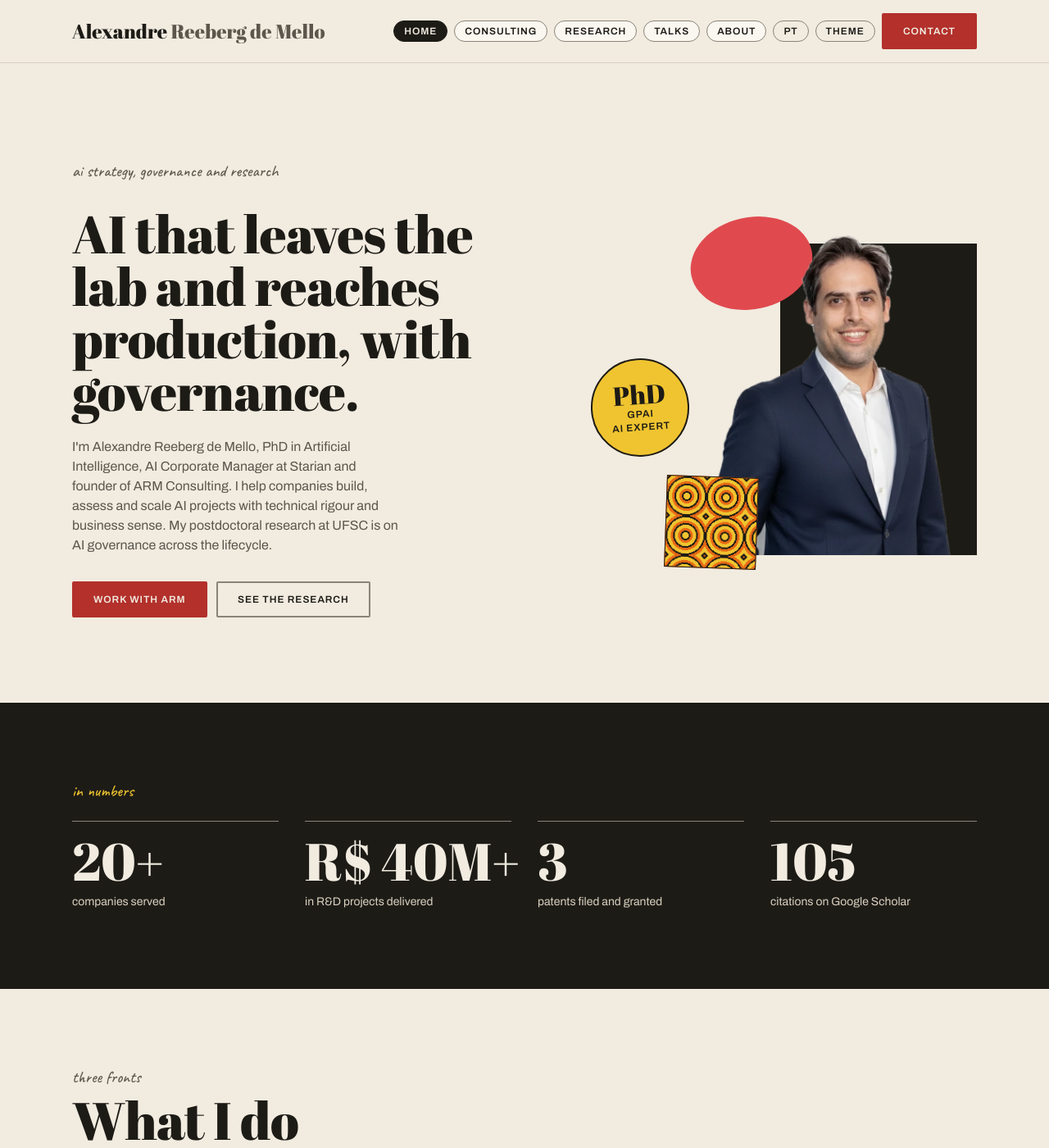
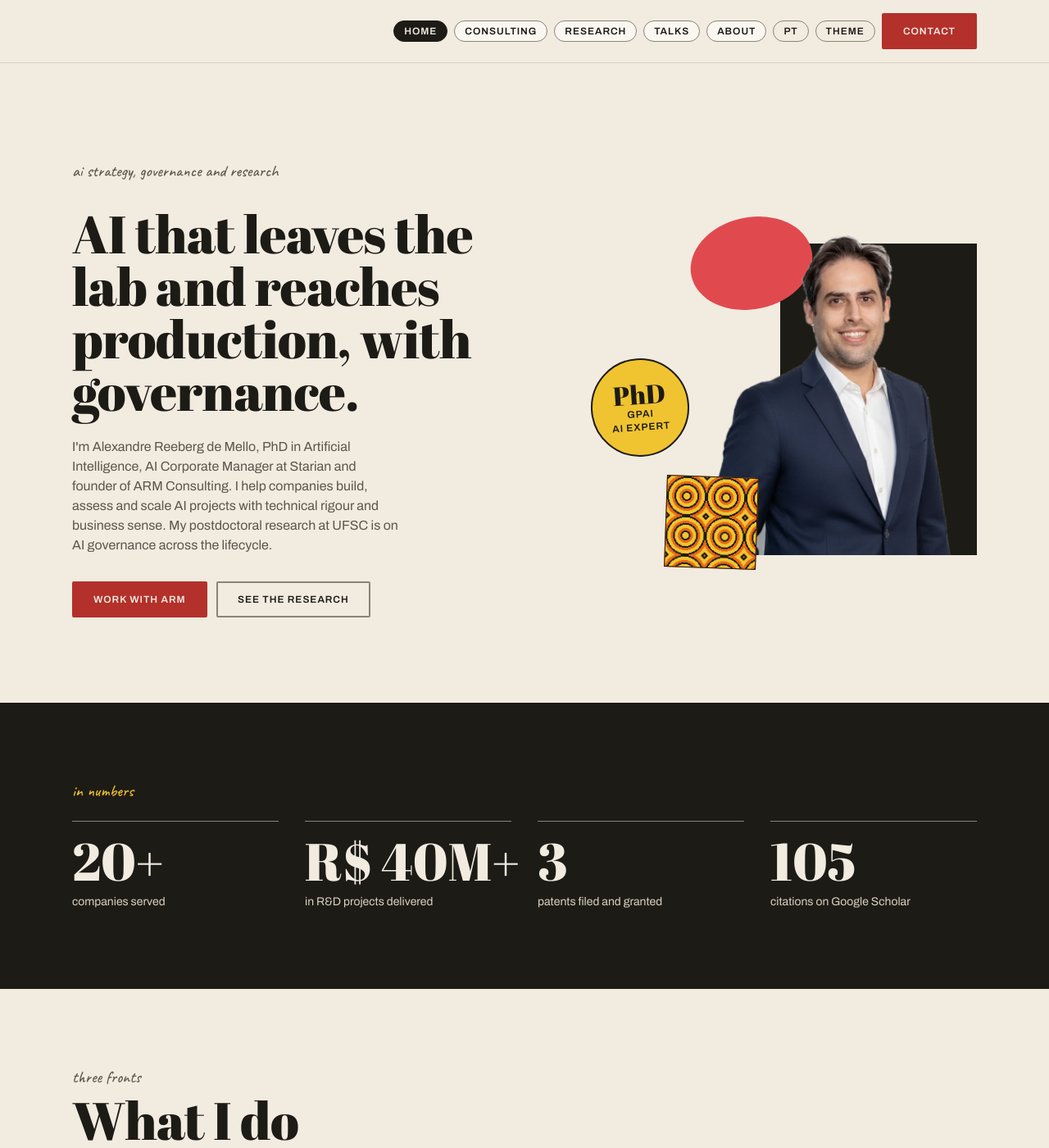
Before and after one commit to areeberg/alexandre.github.io, a Jekyll site: the page built from index.html, in a window 1280 px wide and 1400 px high. Shown: the whole window at 82% size. Built offline with Jekyll 4.4.1, drawn with Linux system fonts in a browser that asks for light colours.

Commit message:
Remove o nome do cabeçalho
O topo passa a ter só o menu, alinhado à direita no desktop e à
esquerda no celular.

Co-Authored-By: Claude Opus 5.5 <noreply@anthropic.com>

```diff
--- a/_includes/cabecalho.html
+++ b/_includes/cabecalho.html
@@ -2,12 +2,10 @@
 {%- assign t = site.data.ui[lang] -%}
 {%- if lang == 'pt' %}{% assign outra = 'en' %}{% else %}{% assign outra = 'pt' %}{% endif -%}
 {%- assign paginas = site.pages | where: "lang", lang -%}
-{%- assign home = paginas | where: "ref", "home" | first -%}
 {%- assign alt = site.pages | where: "ref", page.ref | where: "lang", outra | first -%}
 {%- unless alt %}{% assign alt = site.pages | where: "ref", "home" | where: "lang", outra | first %}{% endunless -%}
 <header class="cabecalho">
   <div class="pagina">
-    <a class="marca" href="{{ home.url | relative_url }}">Alexandre <span>Reeberg de Mello</span></a>
     <nav class="nav" aria-label="{% if lang == 'pt' %}Principal{% else %}Main{% endif %}">
       {%- for ref in site.nav_refs %}
       {%- assign p = paginas | where: "ref", ref | first %}
--- a/assets/css/kauri.css
+++ b/assets/css/kauri.css
@@ -144,8 +144,7 @@ a { color: inherit; }
 .faixa .display, .faixa .titulo-1 { color: inherit; }
 
 .cabecalho { position: sticky; top: 0; z-index: 5; background: var(--papel); border-bottom: var(--traco-1) solid var(--linha-fina); }
-.cabecalho .pagina { display: flex; align-items: center; justify-content: space-between; gap: var(--esp-16); padding-top: var(--esp-16); padding-bottom: var(--esp-16); flex-wrap: wrap; }
-.marca { font: 400 28px/1 var(--font-display); text-decoration: none; }
+.cabecalho .pagina { display: flex; align-items: center; justify-content: flex-end; gap: var(--esp-16); padding-top: var(--esp-16); padding-bottom: var(--esp-16); flex-wrap: wrap; }
 .nav { display: flex; gap: var(--esp-8); flex-wrap: wrap; align-items: center; }
 .tema { text-decoration: none; background: transparent; border: var(--traco-1) solid var(--linha); color: var(--tinta); border-radius: var(--raio-buzio); padding: var(--esp-4) var(--esp-12); font: 600 12px/16px var(--font-sans); letter-spacing: 0.08em; text-transform: uppercase; cursor: pointer; }
 
@@ -195,8 +194,6 @@ a { color: inherit; }
 .rodape__fim { grid-column: 1 / -1; color: var(--linha); margin: var(--esp-48) 0 0; }
 
 /* ---------- Portfólio ---------- */
-.marca { font: 400 24px/1 var(--font-display); }
-.marca span { color: var(--grafite); }
 .hero .display { margin: var(--esp-8) 0 0; }
 .hero__texto .ka-botao { margin: 0 var(--esp-8) var(--esp-8) 0; }
 .hero--curto { padding-bottom: var(--esp-64); }
@@ -293,8 +290,8 @@ a { color: inherit; }
   .marcas li { font-size: 22px; }
   .selo { width: 96px; height: 96px; }
   .metricas dd { font-size: 44px; }
-  .marca span { display: none; }
   .cabecalho { position: static; }
+  .cabecalho .pagina { justify-content: flex-start; }
   .hero__colagem:has(.retrato) { height: 320px; }
   .retrato { width: 230px; right: var(--esp-16); }
   .retrato__laje { width: 180px; height: 290px; top: 30px; }
```
